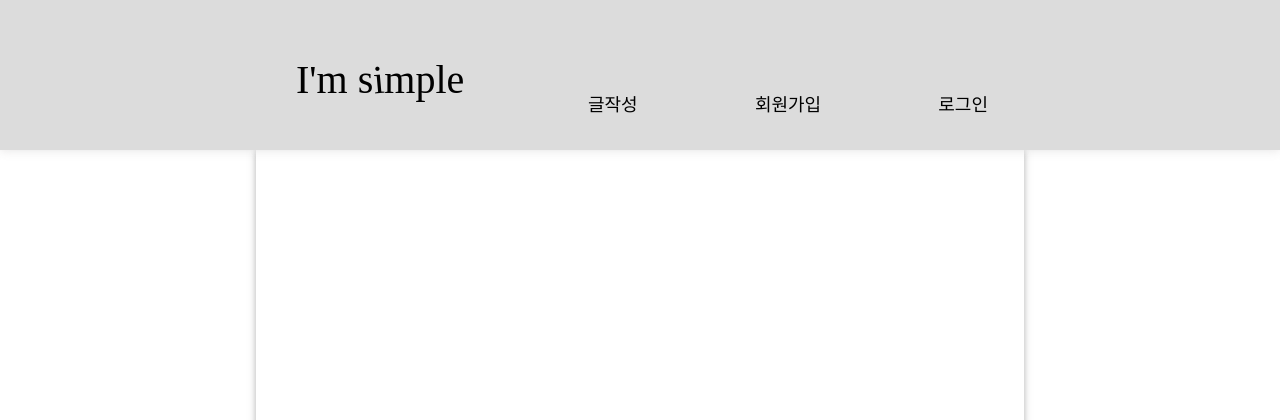
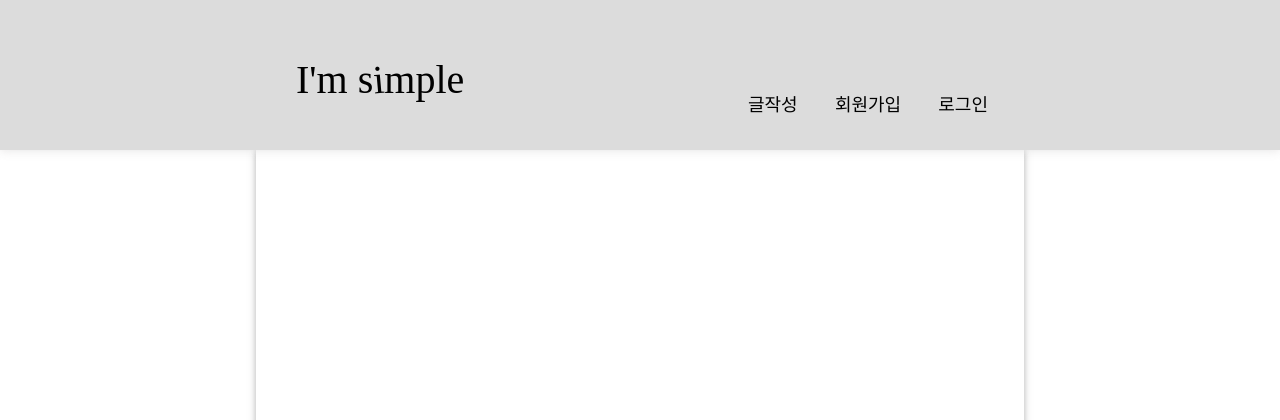
Before and after one commit to obov/simple-poster, a Flask app: page / in a window 1280 px wide. Shown: the top 420 px of the page. Run offline with Flask 2, Linux system fonts and the light colour scheme.

Commit message:
menu width

```diff
--- a/static/css/css.css
+++ b/static/css/css.css
@@ -28,7 +28,7 @@ nav .wrapper .menus {
   margin-top: 96px;
   margin-right: 36px;
   display: flex;
-  width: 400px;
+  width: 240px;
   justify-content: space-between;
   font-size: 18px;
 }
```
